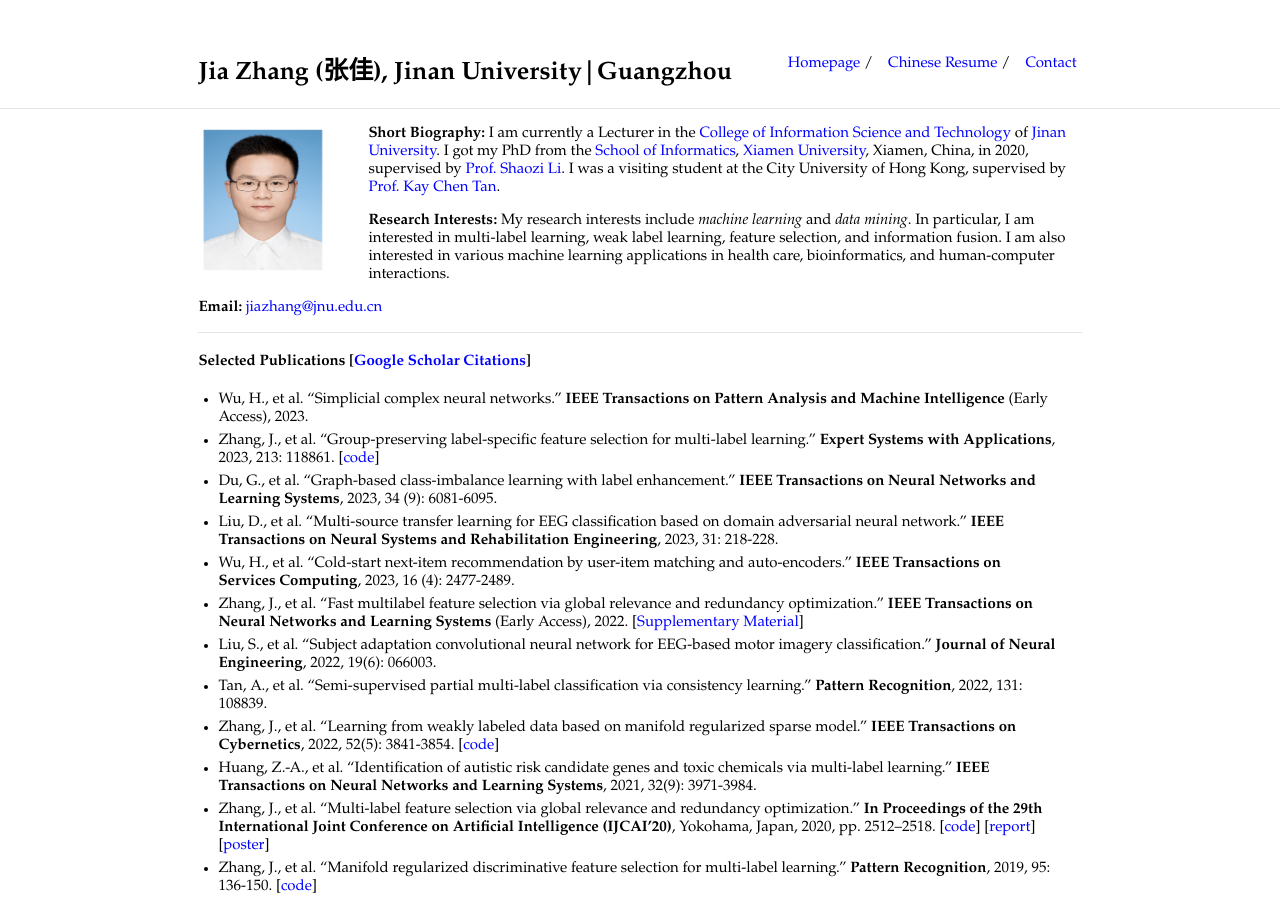
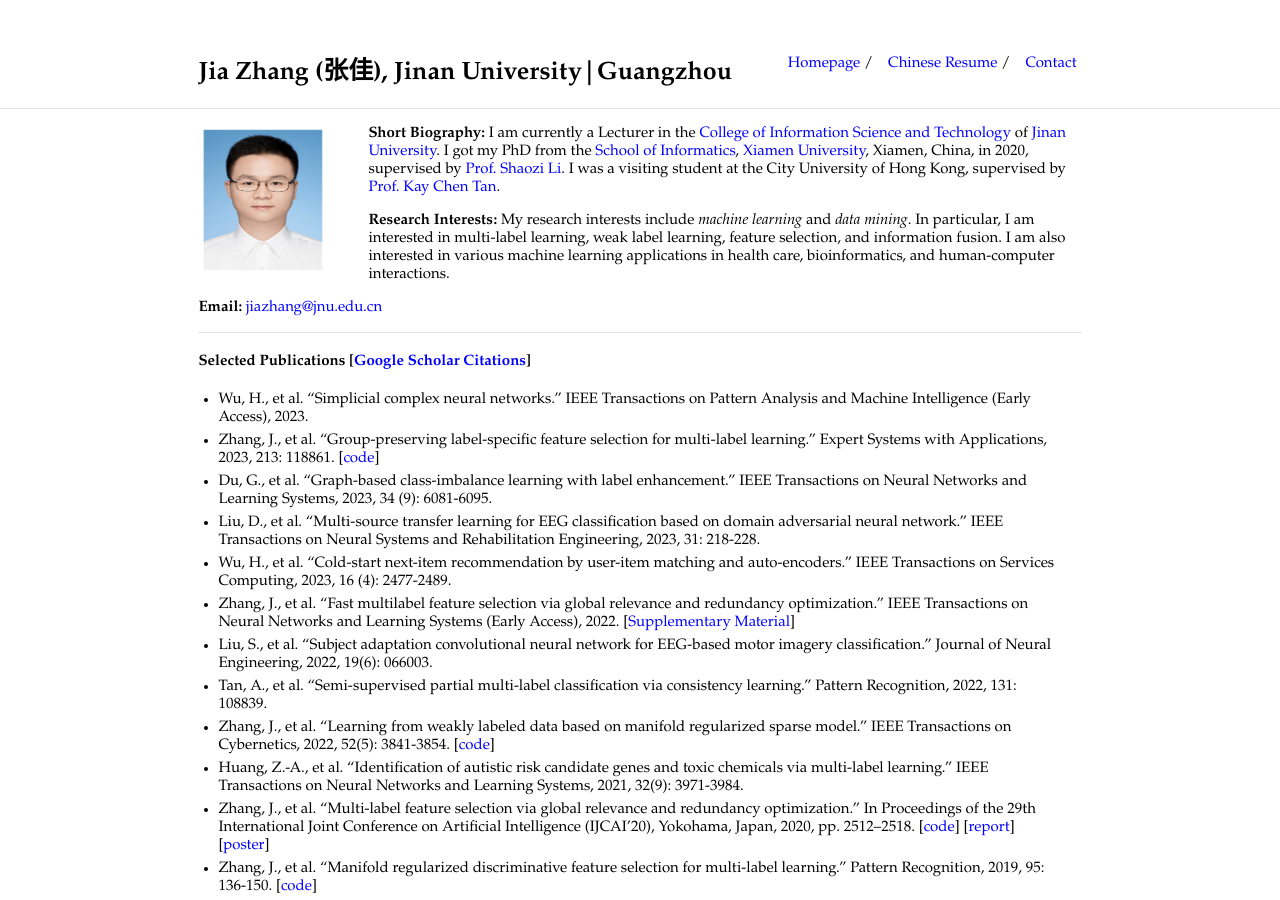
Before and after one commit to jiazhang-ml/jiazhang-ml.github.io, a Jekyll site: the page built from index.md, in a window 1280 px wide and 900 px high. Built offline with Jekyll 4.4.1, drawn with Linux system fonts in a browser that asks for light colours.

```diff
--- a/index.md
+++ b/index.md
@@ -15,18 +15,18 @@ layout: default
 
 #### Selected Publications [[Google Scholar Citations](https://scholar.google.com.hk/citations?user=yBaTk-gAAAAJ&hl=en)]
 
-* Wu, H., et al. "Simplicial complex neural networks." **IEEE Transactions on Pattern Analysis and Machine Intelligence** (Early Access), 2023.
-* Zhang, J., et al. "Group-preserving label-specific feature selection for multi-label learning." **Expert Systems with Applications**, 2023, 213: 118861. [[code](https://codeocean.com/capsule/1281687/tree/v1)]
-* Du, G., et al. "Graph-based class-imbalance learning with label enhancement." **IEEE Transactions on Neural Networks and Learning Systems**, 2023, 34 (9): 6081-6095.
-* Liu, D., et al. "Multi-source transfer learning for EEG classification based on domain adversarial neural network." **IEEE Transactions on Neural Systems and Rehabilitation Engineering**, 2023, 31: 218-228.
-* Wu, H., et al. "Cold-start next-item recommendation by user-item matching and auto-encoders." **IEEE Transactions on Services Computing**, 2023, 16 (4): 2477-2489.
-* Zhang, J., et al. "Fast multilabel feature selection via global relevance and redundancy optimization." **IEEE Transactions on Neural Networks and Learning Systems** (Early Access), 2022. [[Supplementary Material](SM-GRROfast.pdf)]
-* Liu, S., et al. "Subject adaptation convolutional neural network for EEG-based motor imagery classification." **Journal of Neural Engineering**, 2022, 19(6): 066003.
-* Tan, A., et al. "Semi-supervised partial multi-label classification via consistency learning." **Pattern Recognition**, 2022, 131: 108839.
-* Zhang, J., et al. "Learning from weakly labeled data based on manifold regularized sparse model." **IEEE Transactions on Cybernetics**, 2022, 52(5): 3841-3854. [[code](MSWL-master.zip)]
-* Huang, Z.-A., et al. "Identification of autistic risk candidate genes and toxic chemicals via multi-label learning." **IEEE Transactions on Neural Networks and Learning Systems**, 2021, 32(9): 3971-3984.
-* Zhang, J., et al. "Multi-label feature selection via global relevance and redundancy optimization." **In Proceedings of the 29th International Joint Conference on Artificial Intelligence (IJCAI’20)**, Yokohama, Japan, 2020, pp. 2512–2518. [[code](GRRO-master.zip)] [[report](v15.pptx)] [[poster](poster.pdf)]
-* Zhang, J., et al. "Manifold regularized discriminative feature selection for multi-label learning." **Pattern Recognition**, 2019, 95: 136-150. [[code](MDFS-master.zip)]
+* Wu, H., et al. "Simplicial complex neural networks." IEEE Transactions on Pattern Analysis and Machine Intelligence (Early Access), 2023.
+* Zhang, J., et al. "Group-preserving label-specific feature selection for multi-label learning." Expert Systems with Applications, 2023, 213: 118861. [[code](https://codeocean.com/capsule/1281687/tree/v1)]
+* Du, G., et al. "Graph-based class-imbalance learning with label enhancement." IEEE Transactions on Neural Networks and Learning Systems, 2023, 34 (9): 6081-6095.
+* Liu, D., et al. "Multi-source transfer learning for EEG classification based on domain adversarial neural network." IEEE Transactions on Neural Systems and Rehabilitation Engineering, 2023, 31: 218-228.
+* Wu, H., et al. "Cold-start next-item recommendation by user-item matching and auto-encoders." IEEE Transactions on Services Computing, 2023, 16 (4): 2477-2489.
+* Zhang, J., et al. "Fast multilabel feature selection via global relevance and redundancy optimization." IEEE Transactions on Neural Networks and Learning Systems (Early Access), 2022. [[Supplementary Material](SM-GRROfast.pdf)]
+* Liu, S., et al. "Subject adaptation convolutional neural network for EEG-based motor imagery classification." Journal of Neural Engineering, 2022, 19(6): 066003.
+* Tan, A., et al. "Semi-supervised partial multi-label classification via consistency learning." Pattern Recognition, 2022, 131: 108839.
+* Zhang, J., et al. "Learning from weakly labeled data based on manifold regularized sparse model." IEEE Transactions on Cybernetics, 2022, 52(5): 3841-3854. [[code](MSWL-master.zip)]
+* Huang, Z.-A., et al. "Identification of autistic risk candidate genes and toxic chemicals via multi-label learning." IEEE Transactions on Neural Networks and Learning Systems, 2021, 32(9): 3971-3984.
+* Zhang, J., et al. "Multi-label feature selection via global relevance and redundancy optimization." In Proceedings of the 29th International Joint Conference on Artificial Intelligence (IJCAI’20), Yokohama, Japan, 2020, pp. 2512–2518. [[code](GRRO-master.zip)] [[report](v15.pptx)] [[poster](poster.pdf)]
+* Zhang, J., et al. "Manifold regularized discriminative feature selection for multi-label learning." Pattern Recognition, 2019, 95: 136-150. [[code](MDFS-master.zip)]
 
 ---
 
```
